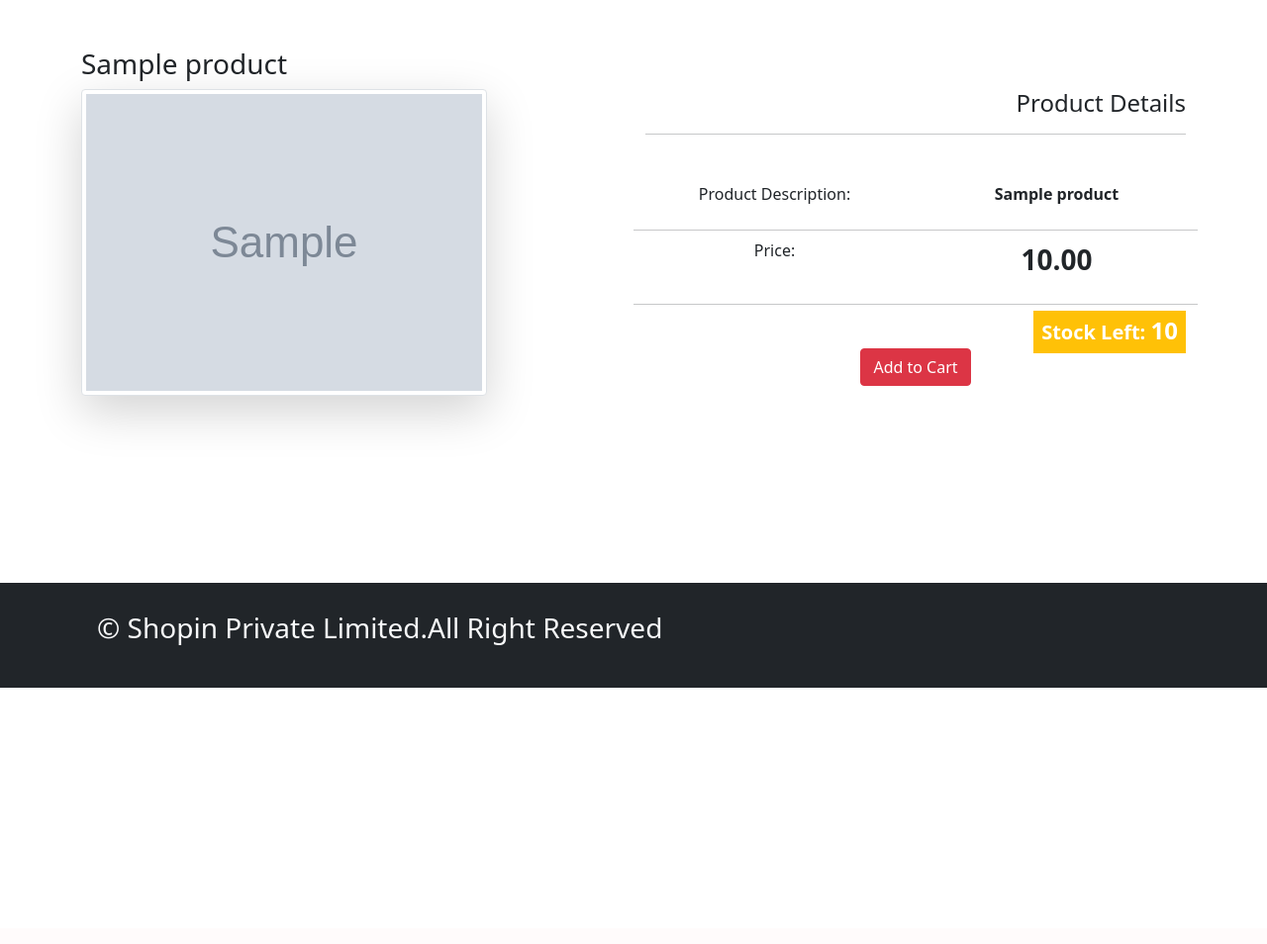
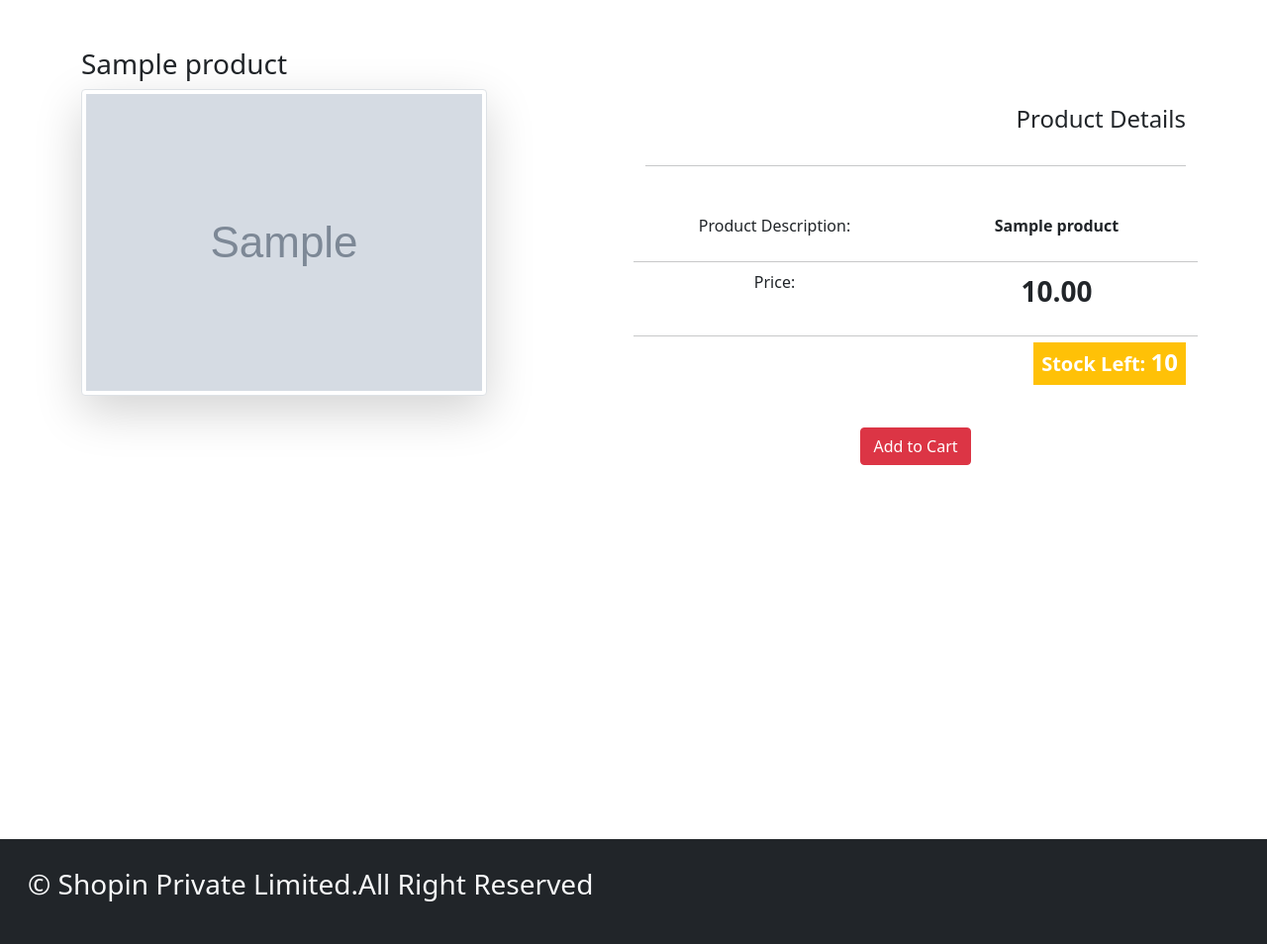
Before and after one commit to senbinil/Django_test, a Django app: a page that uses templates/base.html in a window 1280 px wide. Shown: the part 105-1059 px from the top of the page at 99% size. Before the commit the page ends 800 px from the top, so only its background shows below. Run offline with Django 3.2, Linux system fonts and the light colour scheme; tables that the repository leaves empty hold one stand-in row (values such as "Sample post"); grey boxes marked "Sample" are stand-in pictures; some libraries are stand-ins or nearby versions.

Commit message:
footer fix

```diff
--- a/static/style.css
+++ b/static/style.css
@@ -1,8 +1,4 @@
-.super_div{
-    /* height: 100vh; */
-   margin-bottom: 500px;
 
-}
 body{
     font-family: 'Montserrat', sans-serif;
 }
--- a/templates/base.html
+++ b/templates/base.html
@@ -17,7 +17,7 @@
     {% endblock %}
 </head>
 
-<body class="">
+<body>
     {% include 'header.html' %}
     {% include 'navbar.html' %}
     <div class="super_div">
--- a/templates/category.html
+++ b/templates/category.html
@@ -33,7 +33,7 @@ background: linear-gradient(to right, #4A569D, #DC2424); /* W3C, IE 10+/ Edge, F
 {% endif %}
 <div class="container">
     {% if category %}
-    <img  src="{{category.image.url}}" class="img-fluid rounded" alt="categoryegory">
+    <img  src="{{category.image.url}}" class="img-fluid rounded" width="800"  alt="categoryegory">
 </div>
 <br>
 <div class="container shadow bg-dark text-white">
@@ -55,7 +55,7 @@ background: linear-gradient(to right, #4A569D, #DC2424); /* W3C, IE 10+/ Edge, F
     <div class="row  border">
         {% for i in products.object_list %}
             <div class="col-sm-12 col-md-4 my-2 product">
-                <div class="card h-100">
+                <div class="card ">
                     <div class="card-img-top">
                         <a href="{{i.get_url}}"><img src="{{i.image.url}}"  alt="{{i.name}}" class="card-img-top"></a>
                     </div>
@@ -76,4 +76,5 @@ background: linear-gradient(to right, #4A569D, #DC2424); /* W3C, IE 10+/ Edge, F
         {% endif %}
     </div>
 </div>
+</div>
 {% endblock %}
--- a/templates/footer.html
+++ b/templates/footer.html
@@ -1,5 +1,5 @@
-<footer class=" bg-dark navbar fixed-bottom text-light " style="margin-top:600px;">
-    <div class="container">
+<div class=" bg-dark navbar container-fluid text-light">
+    <div class="">
         <p class="text-center fw-light fs-3 p-3">&copy; Shopin Private Limited.All Right Reserved</p>
     </div>
-</footer>
+</div>
--- a/templates/product.html
+++ b/templates/product.html
@@ -4,7 +4,7 @@
 {% endblock %}
 
 {% block content %}
-<div class="container">
+<div class="container" style="height:100vh;">
     <div class="row my-5">
         <h3>{{product.name}}</h3>
         <div class="col-sm-6">
@@ -13,7 +13,7 @@
             </div>
         </div>
         <div class="col-sm-6">
-            <h4 align="right">Product Details</h4>
+            <h4 align="right" class="py-3">Product Details</h4>
             <hr class="my-3">
             <div class="details row my-5">
                 <div class="col-sm-6 text-center">
@@ -39,11 +39,12 @@
                     <p class="fw-bolder text-center">Out Of Stock</p>
                 </div>
                 {% else %}
-                <div class="col-sm-12 col-md-12 text-center">
+                <div class="col-sm-12 col-md-12 my-5 text-center">
                     <a href="{% url 'cart:addcart' product.id %} " class="btn btn-danger">Add to Cart</a>
                 </div>
                 {% endif %}
             </div>
         </div>
     </div>
+</div>
 {% endblock %}
```
Also changed, not shown: templates/cart.html (+5 -4 lines).
